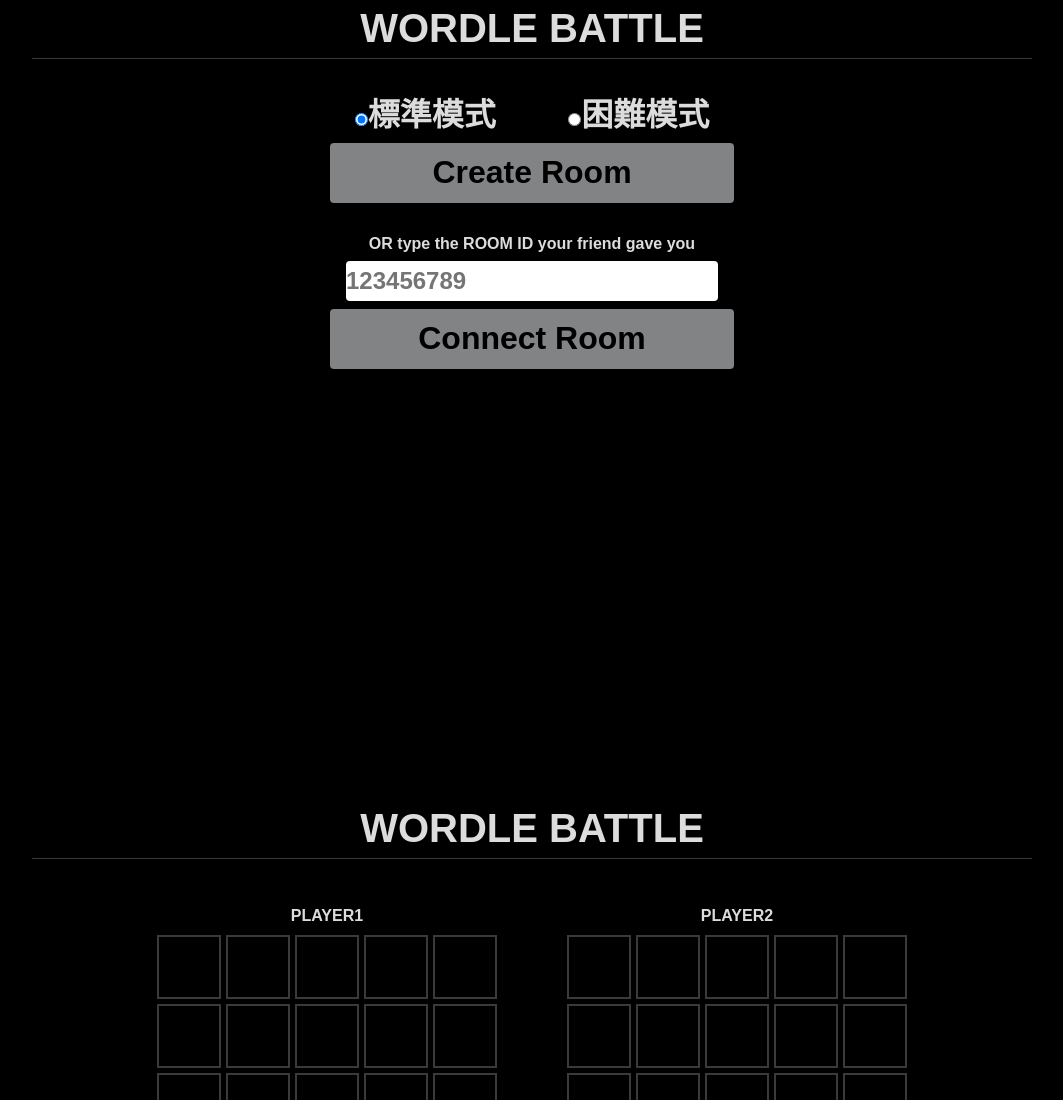
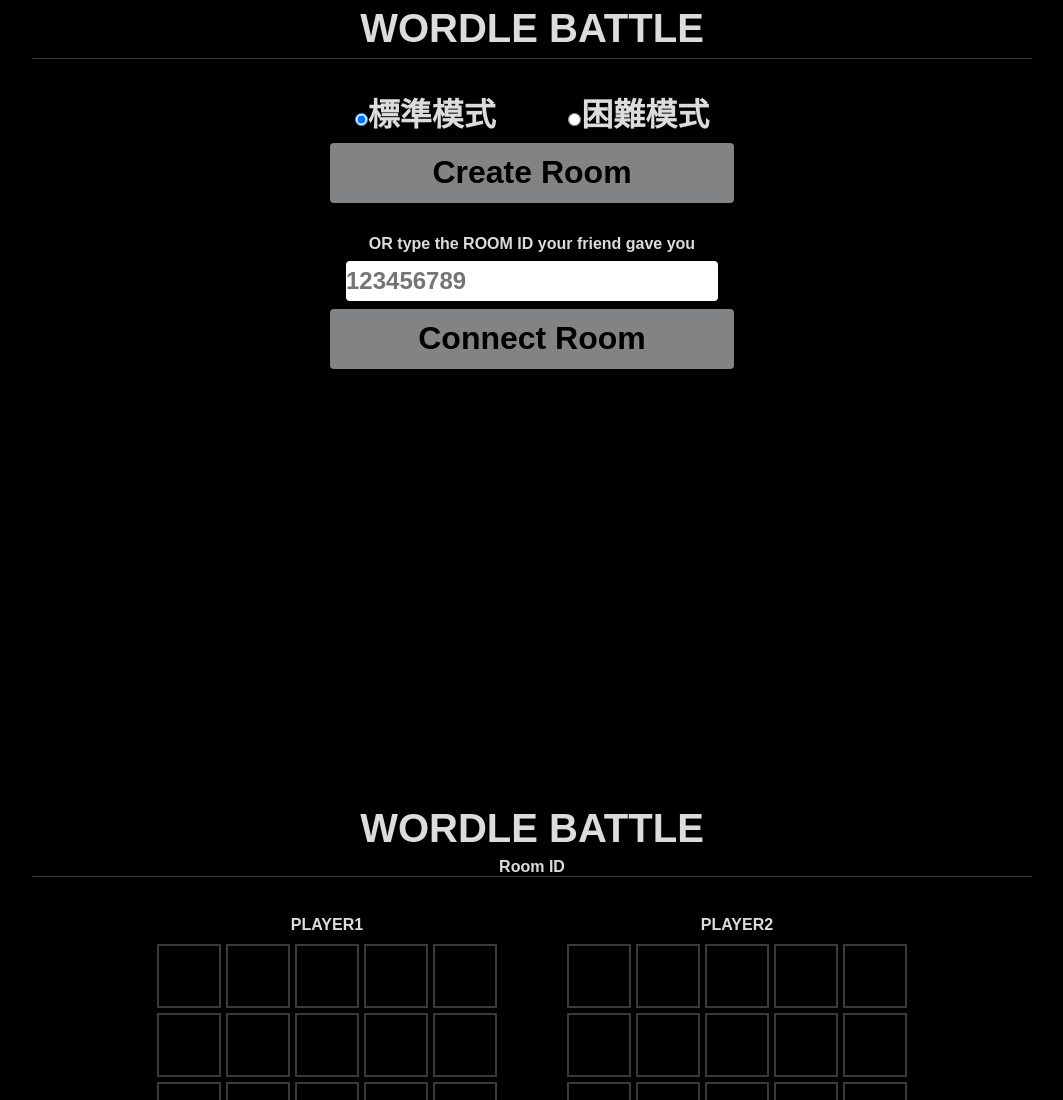
Before and after one commit to kitakita8879/wordle-battle, a plain HTML site: page index.html in a window 1280 px wide. Shown: the top 1100 px of the page, without its empty margins (108-1171 px from the left). Drawn offline with nearby package versions, Linux system fonts and the light colour scheme.

Commit message:
container add h4 roomID

```diff
--- a/index.html
+++ b/index.html
@@ -40,6 +40,7 @@
         <div id="game">
             <header>
                 <h1 class="title">WORDLE BATTLE</h1>
+                <h4 style="color: gainsboro; display: flex;justify-content: center;">Room ID</h4>
             </header>
 
             <div id="board_container">
```
